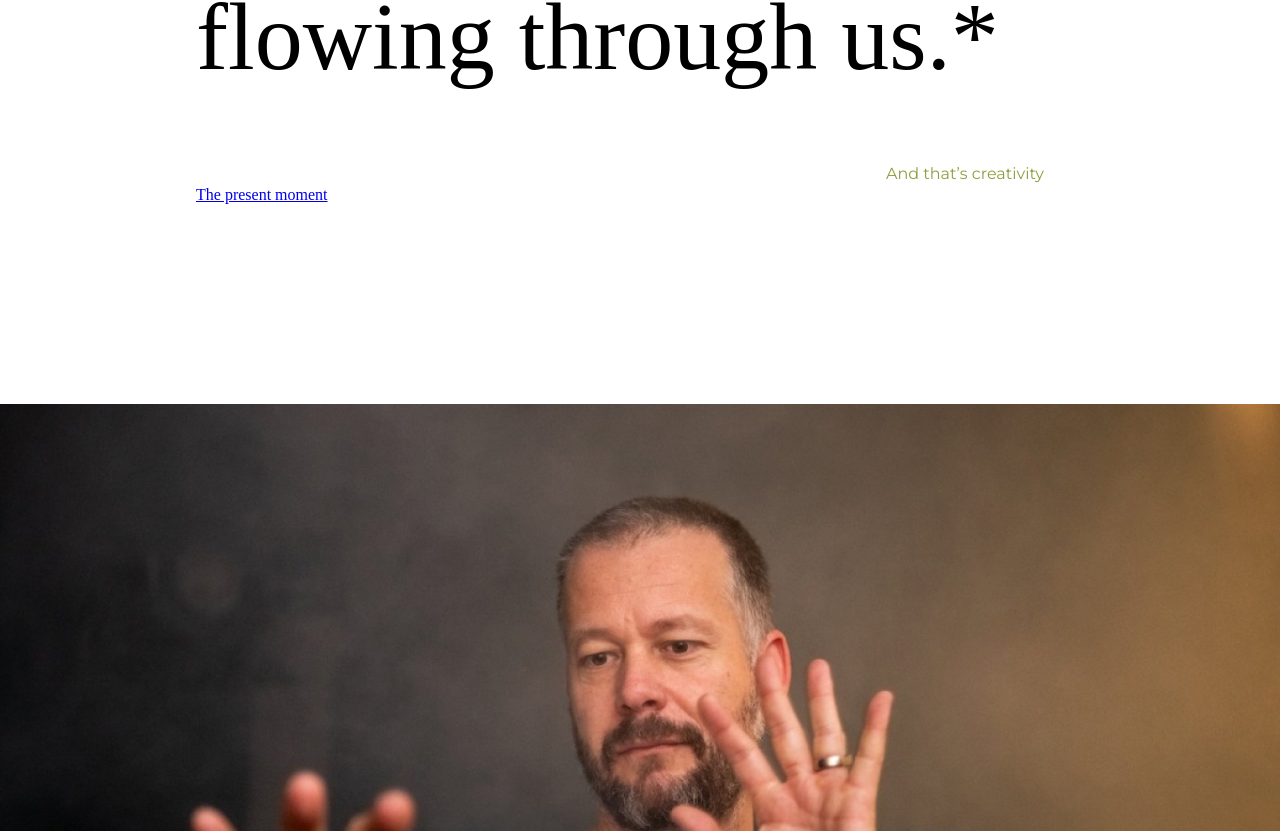
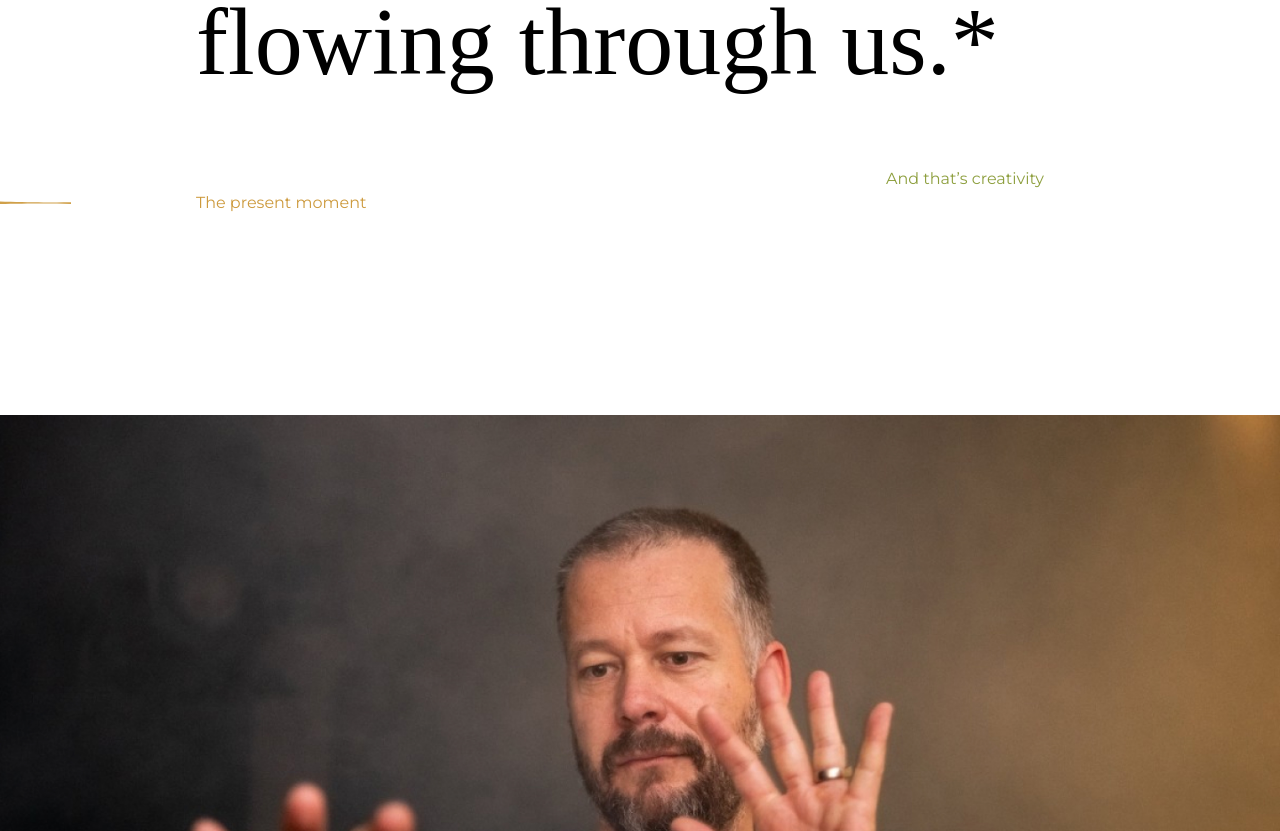
Before and after one commit to nomist/SebastianMullaert, a plain HTML site: page index.html in a window 1280 px wide. Shown: the part 3324-4155 px from the top of the page. Drawn offline with Linux system fonts and the light colour scheme; a web font is replaced by a local one.

Commit message:
html additional fixes

```diff
--- a/index.html
+++ b/index.html
@@ -46,7 +46,7 @@
             in the world - Tonhalle Zürich.</p>
             <p class="note">Utterly unique</p>
         </article>
-        <a href="#mainSection">Scroll</a>
+        <a class="link link-scroll" href="#mainSection">Scroll</a>
       </div>
     </section>
 
@@ -92,7 +92,7 @@
           </figure>
         </header>
         <p class="note">And that’s creativity</p>
-        <a href="#">The present moment</a>
+        <a class="link link-scroll" href="#">The present moment</a>
       </div>
     </section>
 
@@ -233,7 +233,7 @@
     <!-- Performance -->
     <section>
       <div class="content">
-        <video width="1170px" height="260px" autoplay muted>
+        <video controls>
           <source src="/video/Natthal.mp4" type="video/mp4">
         </video>
         <p>Utterly unique performance</p>
@@ -253,19 +253,19 @@
         <p class="note">If you have a general or project enquiry, please drop me an email — available now</p>
         <form type="submit">
           <label for="email">Email</label>
-          <input type="email" id="email" name="email" placeholder="Your email"><br>
+          <input type="email" id="email" name="email" placeholder="Your email">
           <label for="name">Name</label>
-          <input type="text" id="name" name="name" placeholder="Your name"><br>
+          <input type="text" id="name" name="name" placeholder="Your name">
           <label for="message">Message</label>
-          <textarea name="message" id="message" cols="30" rows="10">Start typing here</textarea><br>
+          <textarea name="message" id="message" cols="30" rows="10">Start typing here</textarea>
           <label for="project-type">Project type</label>
           <select name="project-type" id="project-type">
             <option value="track">Track</option>
             <option value="concert">Concert</option>
             <option value="party">Party</option>
-          </select><br>
+          </select>
           <input type="checkbox" id="newsletters" name="scales">
-          <label for="newsletters">I agree to receive ocasional newsletter with latest news and updates</label><br>
+          <label for="newsletters">I agree to receive ocasional newsletter with latest news and updates</label>
           <button type="button">Send</button>
         </form>
       </div>
```
